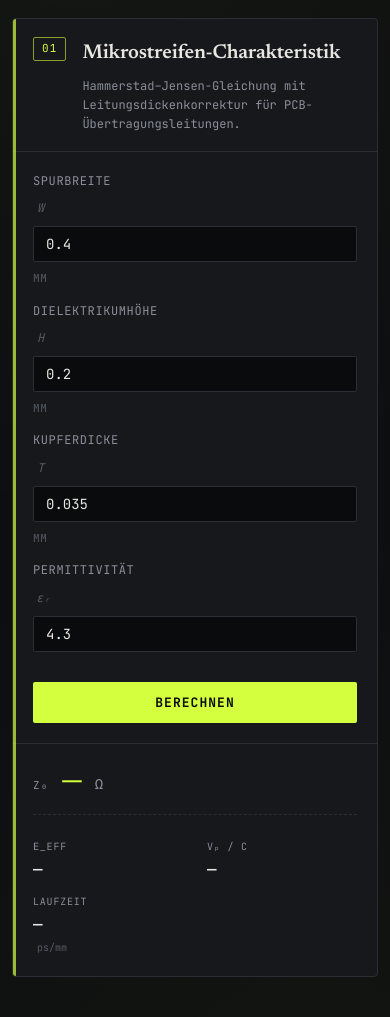
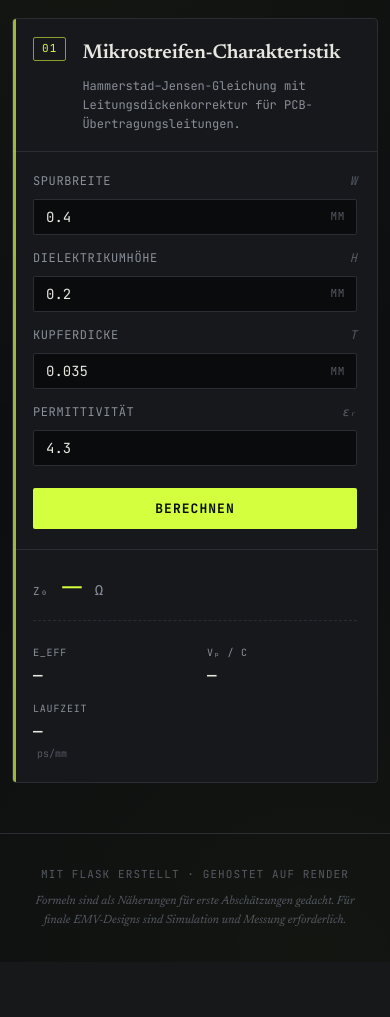
Before and after one commit to guanglingren/111000-emc, a Flask app: page / in a window 390 px wide. Shown: the part 129-1146 px from the top of the page. After the commit the page ends 1055 px from the top, so only its background shows below. Run offline with Flask 3, Linux system fonts and the light colour scheme.

Commit message:
Fix unit labels overlapping variable symbols in inputs
Replace the fragile negative-margin offset for input unit labels
with absolute positioning anchored to the input's bottom-right, and
add right padding so typed values stay clear of the unit.

Co-Authored-By: Claude Opus 4.7 <noreply@anthropic.com>

```diff
--- a/static/style.css
+++ b/static/style.css
@@ -197,6 +197,7 @@ main {
 }
 
 .inputs label {
+  position: relative;
   display: grid;
   grid-template-columns: 1fr auto;
   align-items: center;
@@ -216,17 +217,13 @@ main {
 }
 
 .inputs label em {
+  position: absolute;
+  right: 12px;
+  bottom: 9px;
   font-style: normal;
   color: var(--text-faint);
   font-size: 11px;
-  min-width: 30px;
-  text-align: left;
-  grid-column: 2;
-  grid-row: 2;
-  margin-top: -32px;
-  margin-right: 12px;
   pointer-events: none;
-  position: relative;
   z-index: 1;
 }
 
@@ -247,6 +244,11 @@ main {
 .inputs input:focus,
 .inputs select:focus {
   border-color: var(--accent);
+}
+
+/* Keep typed values clear of the absolutely-positioned unit label */
+.inputs input {
+  padding-right: 44px;
 }
 
 .hint-line {
@@ -479,17 +481,6 @@ footer .hint {
     font-size: 19px;
   }
 
-  .inputs label {
-    grid-template-columns: 1fr;
-  }
-
-  .inputs label em {
-    grid-column: 1;
-    grid-row: auto;
-    margin: 0;
-    position: static;
-  }
-
   .r-main .value {
     font-size: 34px;
   }
--- a/templates/index.html
+++ b/templates/index.html
@@ -7,7 +7,7 @@
 <link rel="preconnect" href="https://fonts.googleapis.com">
 <link rel="preconnect" href="https://fonts.gstatic.com" crossorigin>
 <link href="https://fonts.googleapis.com/css2?family=JetBrains+Mono:wght@400;500;700&family=Newsreader:ital,wght@0,400;0,600;1,400&display=swap" rel="stylesheet">
-<link rel="stylesheet" href="{{ url_for('static', filename='style.css') }}?v=7">
+<link rel="stylesheet" href="{{ url_for('static', filename='style.css') }}?v=8">
 </head>
 <body>
 
```
